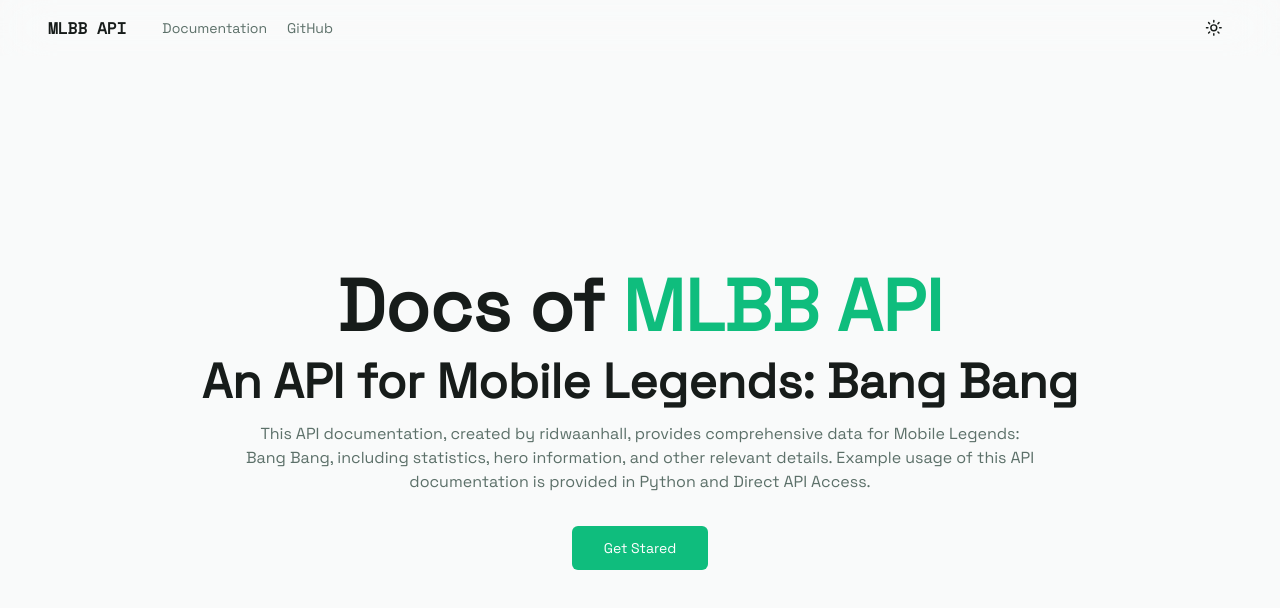
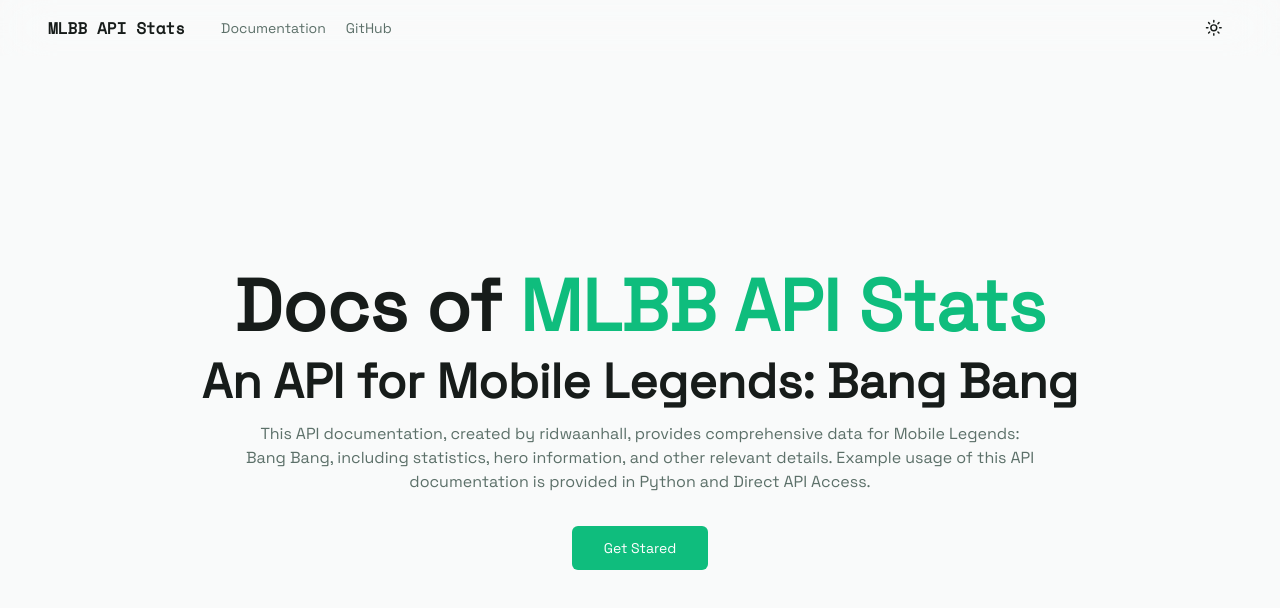
Before and after one commit to ridwaanhall/mlbb-api-docs, a Next.js app: page / in a window 1280 px wide. Shown: the top 608 px of the page. Built offline with nearby package versions, Linux system fonts and the light colour scheme.

Commit message:
fix(docs): update to "MLBB API Stats"

```diff
--- a/app/layout.tsx
+++ b/app/layout.tsx
@@ -19,9 +19,9 @@
 });
 
 export const metadata: Metadata = {
-  title: "MLBB API - ridwaanhall",
+  title: "MLBB API Stats - ridwaanhall",
   description:
-    "This comprehensive documentation template, crafted with Next.js and available as open-source, delivers a sleek and responsive design, tailored to meet all your MLBB API documentation requirements.",
+    "This comprehensive documentation template, crafted with Next.js and available as open-source, delivers a sleek and responsive design, tailored to meet all your MLBB API Stats documentation requirements.",
 };
 
 export default function RootLayout({
--- a/app/page.tsx
+++ b/app/page.tsx
@@ -6,7 +6,7 @@
   return (
     <div className="flex sm:min-h-[91vh] min-h-[88vh] flex-col items-center justify-center text-center px-2 py-8">
       <h1 className="text-5xl font-bold mb-4 sm:text-7xl">
-        Docs of <span className="text-primary">MLBB API</span>{" "}
+        Docs of <span className="text-primary">MLBB API Stats</span>{" "}
       </h1>
       <h1 className="text-3xl font-bold mb-4 sm:text-5xl">
         An API for Mobile Legends: Bang Bang
--- a/components/navbar.tsx
+++ b/components/navbar.tsx
@@ -49,7 +49,7 @@
 function Logo() {
   return (
     <Link href="/" className="flex items-center gap-3">
-      <h2 className="text-md font-bold font-code">MLBB API</h2>
+      <h2 className="text-md font-bold font-code">MLBB API Stats</h2>
     </Link>
   );
 }
```
Also changed, not shown: 3 other files (tests, documents, lock files or other folders).
